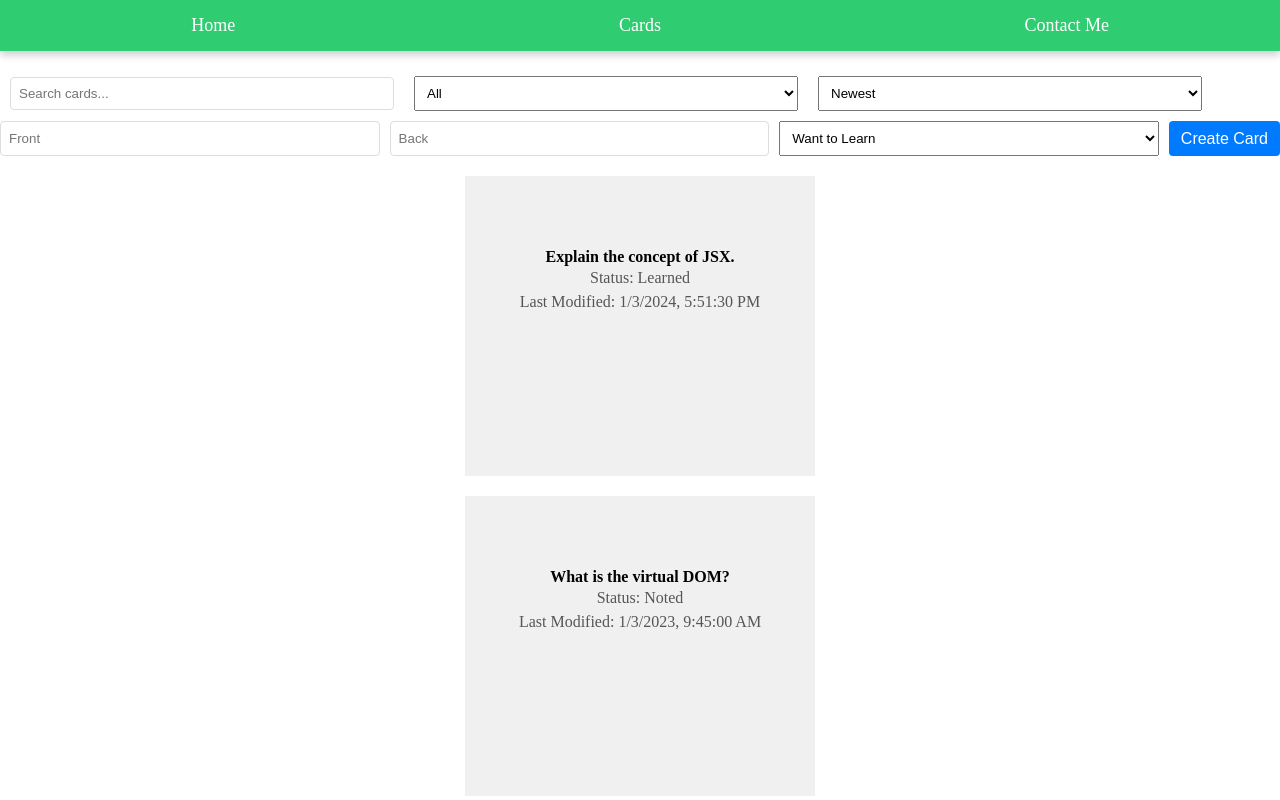
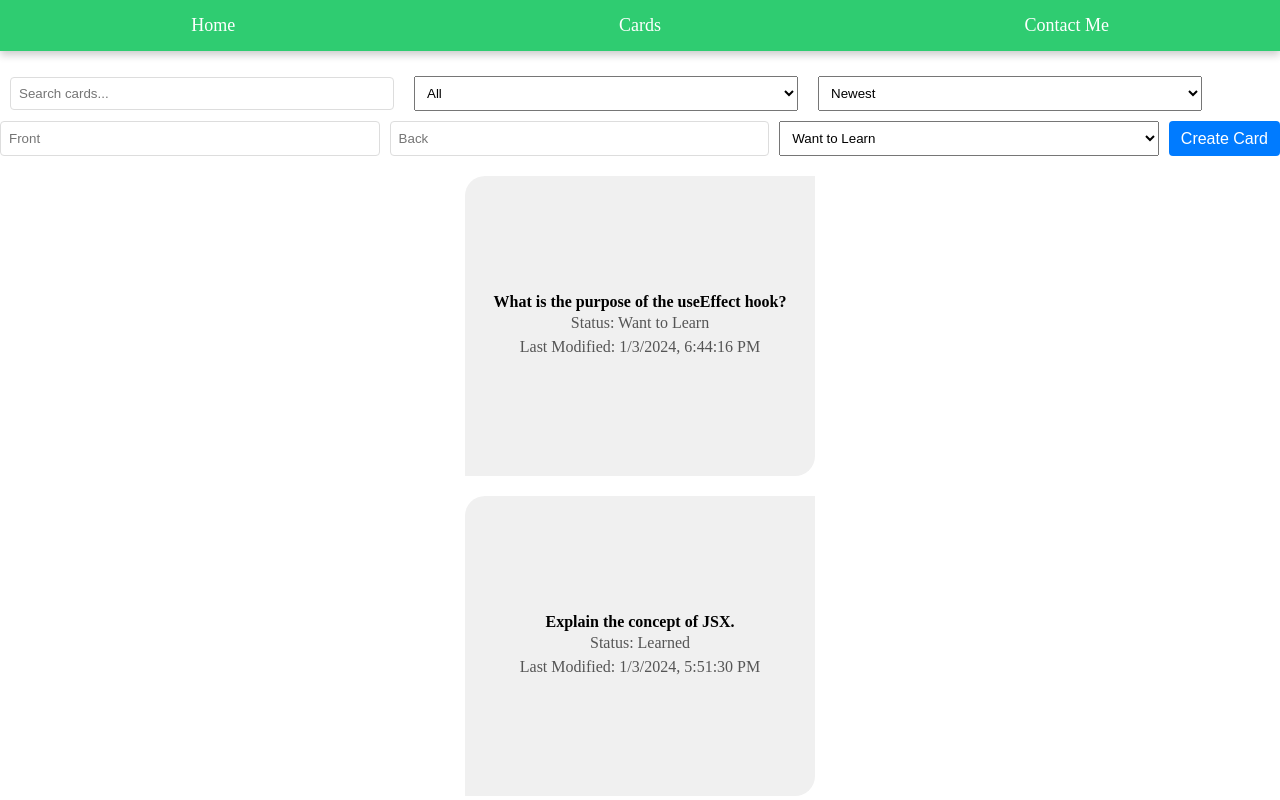
Before and after one commit to behruzgurbanli/as3-wm1-behruzgurbanli, a React (Create React App) app: page /cards in a window 1280 px wide. Shown: the top 800 px of the page. Built offline with nearby package versions, Linux system fonts and the light colour scheme; data requests are answered from the project's data file.

Commit message:
some updates

```diff
--- a/db.json
+++ b/db.json
@@ -24,6 +24,13 @@
   ],
   "cards": [
     {
+      "front": "",
+      "back": "",
+      "status": "",
+      "lastModified": "2019-01-03T18:18:34.640Z",
+      "id": 16
+    },
+    {
       "id": 2,
       "front": "Explain the concept of JSX.",
       "back": "JSX is a syntax extension for JavaScript recommended for use with React.",
@@ -34,21 +41,21 @@
       "id": 3,
       "front": "What is the virtual DOM?",
       "back": "The virtual DOM is a lightweight copy of the real DOM, used for efficient updating of the UI.",
-      "lastModified": "2023-01-03T09:45:00Z",
+      "lastModified": "2021-01-03T09:45:00Z",
       "status": "Noted"
     },
     {
       "id": 4,
       "front": "Explain the concept of state in React.",
       "back": "State is a mechanism in React components that allows them to have mutable data.",
-      "lastModified": "2023-01-04T16:20:00Z",
+      "lastModified": "2019-01-04T16:20:00Z",
       "status": "Want to Learn"
     },
     {
       "id": 5,
       "front": "What are React props?",
       "back": "Props are short for properties and are used to pass data from one component to another.",
-      "lastModified": "2023-01-05T11:10:00Z",
+      "lastModified": "2020-01-05T11:10:00Z",
       "status": "Learned"
     },
     {
@@ -62,14 +69,14 @@
       "id": 7,
       "front": "What is the purpose of the useEffect hook?",
       "back": "The useEffect hook is used for performing side effects in functional components, such as data fetching or subscriptions.",
-      "lastModified": "2023-01-07T10:30:00Z",
-      "status": "Learned"
+      "status": "Want to Learn",
+      "lastModified": "2024-01-03T18:44:16.824Z"
     },
     {
       "id": 8,
       "front": "What is the useContext hook?",
       "back": "The useContext hook is used for accessing the values of React context outside of the render function.",
-      "lastModified": "2023-01-08T12:15:00Z",
+      "lastModified": "2020-01-08T12:15:00Z",
       "status": "Want to Learn"
     },
     {
--- a/src/assets/card.css
+++ b/src/assets/card.css
@@ -5,6 +5,7 @@
 }
 
 .card {
+  border-radius: 20px 0 20px 0;
   width: 100%;
   height: 300px; /* Adjust as needed */
   perspective: 1000px;
@@ -27,7 +28,7 @@
 .card-front,
 .card-back {
   width: 100%;
-  height: 70%;
+  height: 100%;
   position: absolute;
   backface-visibility: hidden;
   display: flex;
@@ -41,6 +42,7 @@
 .card-back {
   transform: rotateY(180deg);
   background-color: #cfe2f3; /* Light blue background color for the back of the card */
+  border-radius: 20px 0 20px 0;
 }
 
 .card-actions-container {
--- a/src/components/Card.jsx
+++ b/src/components/Card.jsx
@@ -19,6 +19,7 @@ const Card = (props) => {
 
     const handleEdit = (e) => {
         e.stopPropagation();
+        setIsFlipped(false);
         setIsEditing(!isEditing);
     };
 
@@ -56,6 +57,13 @@ const Card = (props) => {
                                   setEditedContent({ ...editedContent, front: e.target.value })
                               }
                           />
+                          <input
+                              type="text"
+                              value={editedContent.back}
+                              onChange={(e) =>
+                                  setEditedContent({ ...editedContent, back: e.target.value })
+                              }
+                          />
                           <select
                                 value={editedContent.status}
                                 onChange={(e) => setEditedContent({ ...editedContent, status: e.target.value })}
@@ -67,7 +75,7 @@ const Card = (props) => {
                            <button onClick={handleSave} className="btn edit">
                             Save
                           </button>
-                          <button onClick={handleCancelEdit} className="btn edit">
+                          <button onClick={handleCancelEdit} className="btn delete">
                             Cancel
                           </button>
                       </>
--- a/src/components/CardManagement.jsx
+++ b/src/components/CardManagement.jsx
@@ -10,7 +10,7 @@ const CardManagement = ({ error, setError }) => {
     const [newCards, setNewCards] = useState({ front: '', back: '', status: ''});
     const [searchText, setSearchText] = useState('');
     const [filterStatus, setFilterStatus] = useState('');
-    const [sortOption, setSortOption] = useState('');
+    const [sortOption, setSortOption] = useState('newest');
 
     const fetchCards = useCallback(async () => {
         try {
@@ -40,7 +40,7 @@ const CardManagement = ({ error, setError }) => {
 
     const handleSort = useCallback(() => {
         fetchCards();
-    }, [fetchCards]);
+    }, [fetchCards, sortOption]);
 
     useEffect(() => {
         handleSort();
@@ -58,6 +58,8 @@ const CardManagement = ({ error, setError }) => {
         } catch (error) {
             setError('Oops... The card could not be created. Please try again later.');
             console.error("Error creating card: ", error);
+        } finally {
+            handleSort();
         }
     }, [newCards, fetchCards]);
 
```
